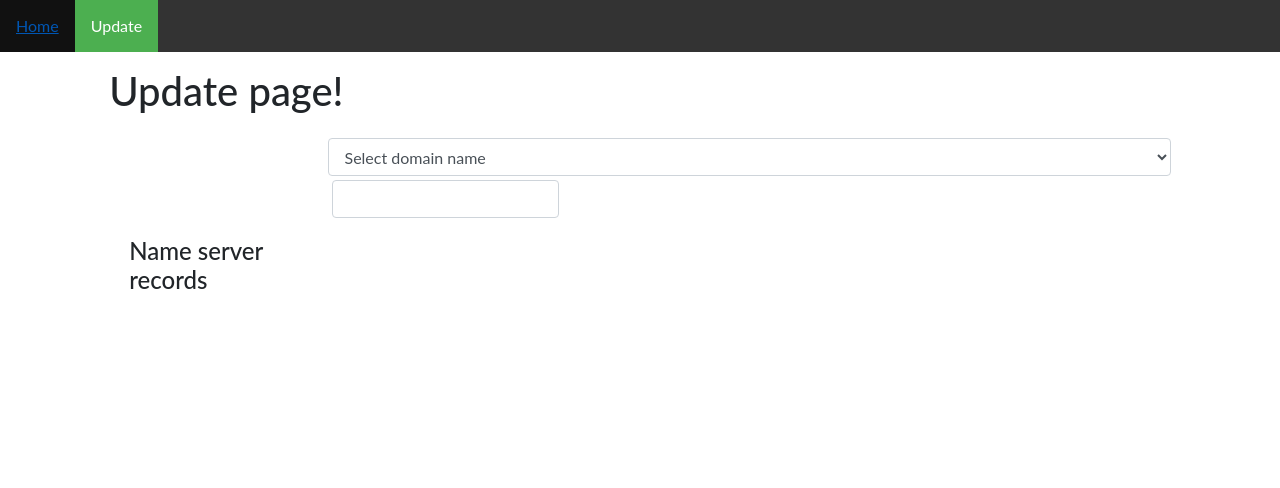
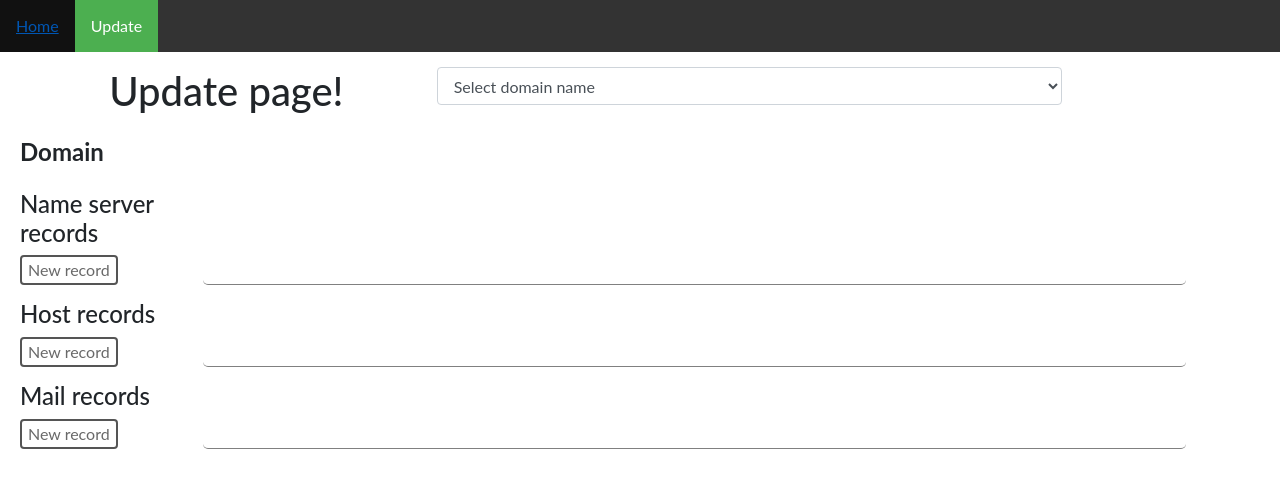
Before and after one commit to ilie05/licenta-web-server, a Flask app: page /update in a window 1280 px wide. Shown: the top 488 px of the page. Run offline with Flask 2, Linux system fonts and the light colour scheme; data that the repository does not hold is empty; some libraries are stand-ins or nearby versions.

Commit message:
move add record buttons functionality into common script file and add the functionality to update page

```diff
--- a/static/common_script.js
+++ b/static/common_script.js
@@ -17,3 +17,60 @@ function CheckChangeEvent() {
         host_domain_input[0].value = '';
     }
 }
+
+function addNsRecord(counterNsRecords) {
+    let content = `
+		  	<div class='ns_record form-inline'>
+				<input type="text" name="ns${counterNsRecords}" id="ns${counterNsRecords}" placeholder="Name server..." class="form-control"
+				    pattern="^(([a-zA-Z0-9]|[a-zA-Z0-9][a-zA-Z0-9\\-]*[a-zA-Z0-9])\\.)*([A-Za-z]|[A-Za-z][A-Za-z0-9\\-]*[A-Za-z0-9])$">
+		        <select name="ns_ip_addr_type${counterNsRecords}" id="ns_ip_addr_type${counterNsRecords}" class="form-control">
+		        	<option disabled selected value="">Ip record type</option>
+		            <option value="A">A</option>
+		        	<option value="AAAA">AAAA</option>
+		        </select >
+				<input type="text" name="ns_ip${counterNsRecords}" id="ns_ip${counterNsRecords}" placeholder="Ip address..." class="form-control">
+				<input type="number" name="ns_ttl${counterNsRecords}" id="ns_ttl${counterNsRecords}" placeholder="Time to live..." min="0" max="1209600" class="form-control">
+		  	</div>`;
+    $(".ns_record_wrapper").append(content);
+}
+
+function addHostRecord(counterHostRecords) {
+    let content = `
+			<div class="host_record form-inline">
+				<input type="text" name="host_name${counterHostRecords}" id="host_name${counterHostRecords}" placeholder="Host name..." class="form-control"
+				    pattern="^(([a-zA-Z0-9]|[a-zA-Z0-9][a-zA-Z0-9\\-]*[a-zA-Z0-9])\\.)*([A-Za-z]|[A-Za-z][A-Za-z0-9\\-]*[A-Za-z0-9])$">
+		        <select name="host_name_ip_addr_type${counterHostRecords}" id="host_name_ip_addr_type${counterHostRecords}" class="form-control">
+		        	<option disabled selected value="">IP record type</option>
+		            <option value="A">A</option>
+		        	<option value="AAAA">AAAA</option>
+		        </select >
+				<input type="text" name="host_name_ip${counterHostRecords}" id="host_name_ip${counterHostRecords}" placeholder="Ip address..." class="form-control">
+				<input type="number" name="host_name_ttl${counterHostRecords}" id="host_name_ttl${counterHostRecords}"
+				    placeholder="Time to live..." min="0" max="86400" class="form-control">
+			</div>`;
+    $(".host_record_wrapper").append(content);
+}
+
+function addMailRecord(counterMailRecords) {
+    let content = `
+			<div class="mail_record form-inline">
+			    <input name="mail_host${counterMailRecords}" id="mail_host${counterMailRecords}" type="text" placeholder="Mail host name..." class="form-control"
+			        pattern="^(([a-zA-Z0-9]|[a-zA-Z0-9][a-zA-Z0-9\\-]*[a-zA-Z0-9])\\.)*([A-Za-z]|[A-Za-z][A-Za-z0-9\\-]*[A-Za-z0-9])$">
+			    <select name="mail_addr_type${counterMailRecords}" id="mail_addr_type${counterMailRecords}" class="form-control">
+                    <option disabled selected value="">IP record type</option>
+                    <option value="A">A</option>
+                    <option value="AAAA">AAAA</option>
+                </select >
+			    <input name="mail_ip_host${counterMailRecords}" id="mail_ip_host${counterMailRecords}" type="text"
+			        placeholder="Mail host ip address..." class="form-control">
+			    <input name="mail_preference${counterMailRecords}" id="mail_preference${counterMailRecords}"
+			        type="number" min="0" max="65535" placeholder="Preference..." class="form-control">
+			    <input type="number" name="mail_ttl${counterMailRecords}" id="mail_ttl${counterMailRecords}"
+			        class="form-control" placeholder="Time to live..." min="0" max="3024000">
+                <label class="form-check-label">
+                    <input type="checkbox" class="external-check  form-check-input" name="external${counterMailRecords}">External record
+                </label>
+			</div>`;
+    $(".mail_record_wrapper").append(content);
+    $('.external-check:last').change(CheckChangeEvent);
+}
--- a/static/script-update.js
+++ b/static/script-update.js
@@ -1,6 +1,7 @@
 let counterNsRecords = 1;
 let counterHostRecords = 1;
 let counterMailRecords = 1;
+let enableAddButtons = false;
 
 $(document).ready(function () {
 
@@ -18,6 +19,11 @@ $(document).ready(function () {
             success: function (data) {
                 //  console.log("Ajax response success function!");
                 createDomainContent(data);
+
+                if(!enableAddButtons) {
+                    enableButtons();
+                    enableAddButtons = true;
+                }
                 //window.document.write(data);
                 //window.history.pushState("data", "Inserted", '/inserted');
             },
@@ -28,13 +34,30 @@ $(document).ready(function () {
             }
         });
     });
+
+
 });
+
+function enableButtons() {
+    $("#add_ns").click(function () { return addNsRecord(counterNsRecords); });
+    counterNsRecords++;
+
+    $("#add_host").click(function () { return addHostRecord(counterHostRecords); });
+    counterHostRecords++;
+
+    $("#add_mail").click(function () { return addMailRecord(counterMailRecords); });
+    counterMailRecords++;
+}
 
 function emptyPage() {
     $(".domain-field").empty();
     $('.ns_record_wrapper').empty();
     $('.host_record_wrapper').empty();
     $('.mail_record_wrapper').empty();
+
+    counterNsRecords = 1;
+    counterHostRecords = 1;
+    counterMailRecords = 1;
 }
 
 function createDomainContent(data) {
--- a/static/style/update_style.css
+++ b/static/style/update_style.css
@@ -40,3 +40,16 @@ input {
 input[type=number] {
     -moz-appearance: textfield; /* Firefox */
 }
+
+.add {
+    margin-left: 20px;
+    background-color: white;
+    color: black;
+    border: 2px solid #555555;
+    border-radius: 4px;
+    color: dimgrey;
+}
+
+.add:hover {
+    background-color: #555555;
+}
--- a/templates/update.html
+++ b/templates/update.html
@@ -30,37 +30,55 @@
             <div class="col-sm-3">
                 <h1>Update page!</h1>
             </div>
-        </div>
-
-        <div class="row">
-            <div class="col-sm-3"></div>
-            <div class="col-sm-8">
-                <select class="form-control" name="domain_name" id="domain_name">
+            <div class="col-sm-6">
+                <select class="form-control" name="domain_name_select" id="domain_name_select">
                     <option disabled selected value="">Select domain name</option>
                     {% for item in domain_names %}
                         <option value="{{ item }}">{{ item }}</option>
                     {% endfor %}
                 </select>
-            <div class="form-inline">
-                <input class="form-control">
             </div>
-            </div>
-
         </div>
 
         <div class="row">
-            <div class="col-sm-1"></div>
+            <div class="col-sm-2">
+                <h4><strong>Domain</strong></h4>
+            </div>
+            <div class="col-sm-9" style="border: none">
+                <div class="form-inline domain-field">
+
+                </div>
+            </div>
+        </div>
+
+        <div class="row">
             <div class="col-sm-2">
                 <h4>Name server records</h4>
+                <button class="add" type="button" id="add_ns">New record</button>
+            </div>
+            <div class="col-sm-9 ns_record_wrapper">
+            </div>
+        </div>
+
+        <div class="row">
+            <div class="col-sm-2">
+                <h4>Host records</h4>
+                <button class="add" type="button" id="add_host">New record</button>
+            </div>
+            <div class="col-sm-9 host_record_wrapper">
+            </div>
+        </div>
+        <div class="row">
+            <div class="col-sm-2">
+                <h4>Mail records</h4>
+                <button class="add" type="button" id="add_mail">New record</button>
             </div>
 
-            <div class="col-sm-8 ns_record_wrapper">
-
+            <div class="col-sm-9 mail_record_wrapper">
             </div>
         </div>
+    </form>
 </div>
-</form>
 
-</div>
 </body>
 </html>
```
Also changed, not shown: static/script.js (+6 -57 lines).
